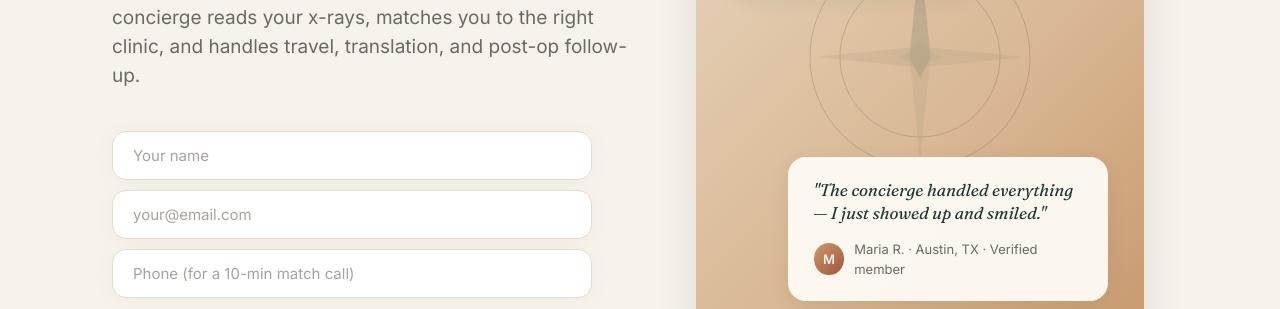
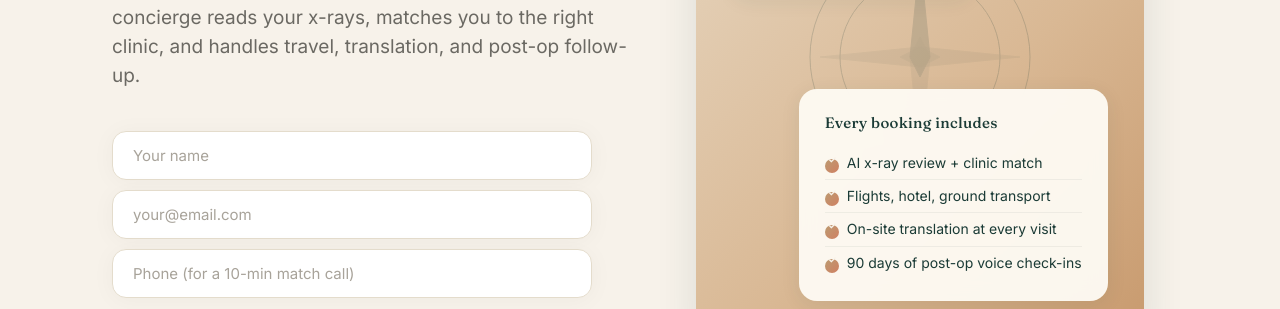
Before and after one commit to skvelaga/medivoyage, a plain HTML site: page public/index.html in a window 1280 px wide. Shown: the part 460-769 px from the top of the page. Drawn offline with Linux system fonts and the light colour scheme; some packages are replaced by stand-ins of ours.

Commit message:
Remove fabricated Maria R. testimonial; replace with included-in-every-booking list

```diff
--- a/public/index.html
+++ b/public/index.html
@@ -167,9 +167,27 @@
   .hero-card-top .save { color: var(--terracotta); font-weight: 500; font-size: 14px; margin-top: 4px; }
 
   .hero-card-bottom { align-self: flex-end; max-width: 320px; }
-  .hero-quote { font-family: 'Fraunces', serif; font-style: italic; font-size: 17px; color: var(--forest); line-height: 1.35; }
-  .hero-quote-by { display: flex; align-items: center; gap: 10px; margin-top: 14px; font-size: 13px; color: var(--muted); }
-  .hero-avatar { width: 32px; height: 32px; border-radius: 50%; background: linear-gradient(135deg, #C89A6E, #A5543A); display: inline-flex; align-items: center; justify-content: center; color: var(--cream); font-weight: 600; font-size: 13px; }
+  .hero-included-title {
+    font-family: 'Fraunces', serif; font-size: 15px; color: var(--forest);
+    font-weight: 500; letter-spacing: 0.02em; margin-bottom: 12px;
+  }
+  .hero-included { list-style: none; padding: 0; margin: 0; }
+  .hero-included li {
+    position: relative; padding: 6px 0 6px 22px;
+    font-size: 14px; color: var(--forest); line-height: 1.45;
+    border-bottom: 1px solid rgba(27, 59, 54, 0.06);
+  }
+  .hero-included li:last-child { border-bottom: none; }
+  .hero-included li::before {
+    content: ""; position: absolute; left: 0; top: 12px;
+    width: 14px; height: 14px; border-radius: 50%;
+    background: var(--brass); opacity: 0.85;
+    background-image: linear-gradient(135deg, var(--brass) 0%, var(--terracotta) 100%);
+  }
+  .hero-included li::after {
+    content: "✓"; position: absolute; left: 3px; top: 7px;
+    font-size: 10px; color: var(--cream); font-weight: 700; line-height: 1;
+  }
 
   .hero-compass {
     position: absolute; top: 50%; left: 50%;
@@ -383,11 +401,13 @@
           <div class="save">You save $15,500</div>
         </div>
         <div class="hero-card hero-card-bottom">
-          <div class="hero-quote">"The concierge handled everything — I just showed up and smiled."</div>
-          <div class="hero-quote-by">
-            <span class="hero-avatar">M</span>
-            <span>Maria R. · Austin, TX · Verified member</span>
-          </div>
+          <div class="hero-included-title">Every booking includes</div>
+          <ul class="hero-included">
+            <li>AI x-ray review + clinic match</li>
+            <li>Flights, hotel, ground transport</li>
+            <li>On-site translation at every visit</li>
+            <li>90 days of post-op voice check-ins</li>
+          </ul>
         </div>
       </div>
     </div>
```
